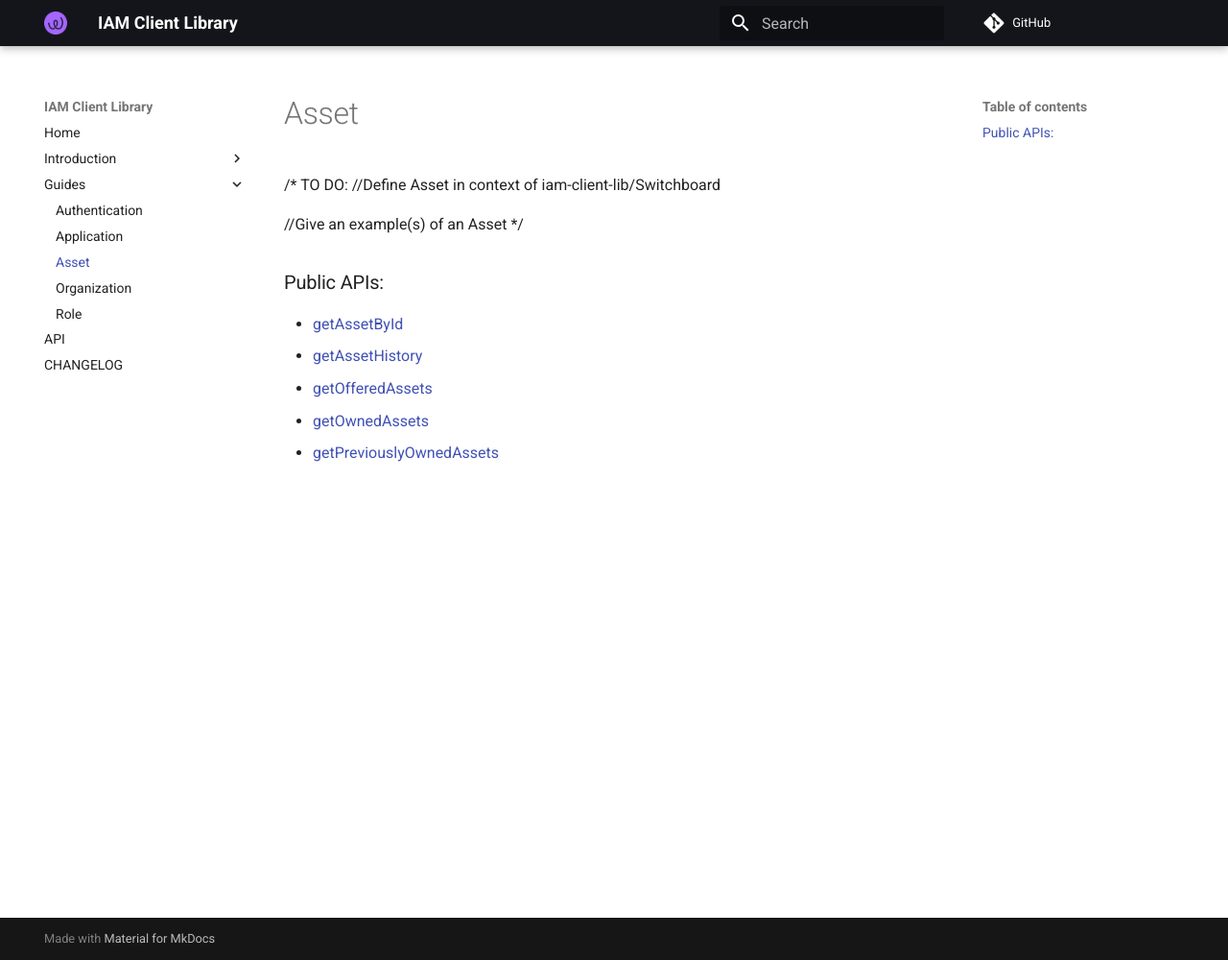
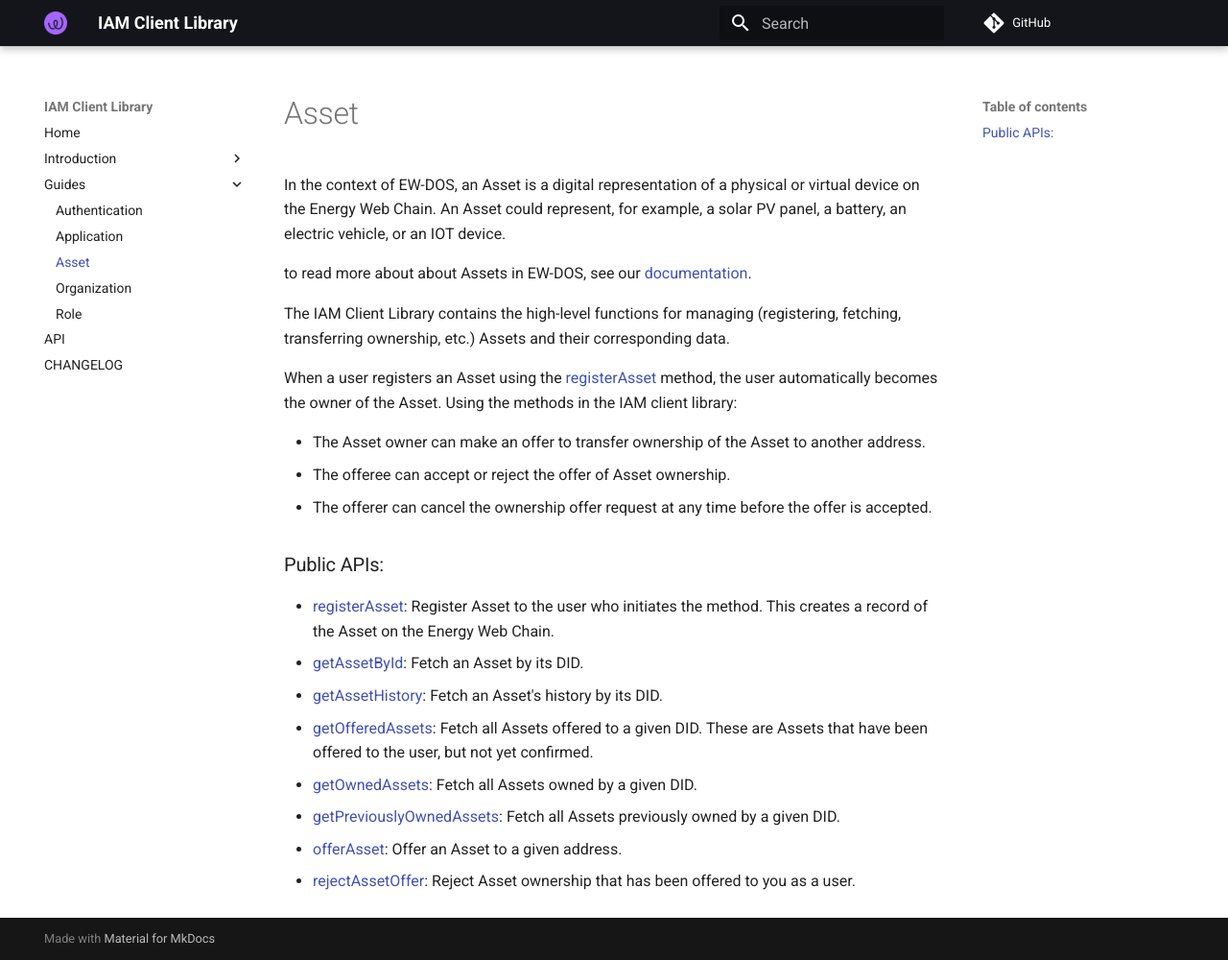
Before and after one commit to energywebfoundation/iam-client-lib, an MkDocs documentation site: the page built from docs/guides/asset.md, in a window 1280 px wide and 1000 px high. Shown: the whole window at 96% size. Built offline with MkDocs 1.6.1 and Material for MkDocs 9.7.7, drawn with Linux system fonts in a browser that asks for light colours; comment, search, counter and statistics services are not loaded.

Commit message:
add Asset guide md

```diff
--- a/docs/guides/asset.md
+++ b/docs/guides/asset.md
@@ -1,14 +1,24 @@
 # Asset
-/*
-TO DO:
-//Define Asset in context of iam-client-lib/Switchboard
 
-//Give an example(s) of an Asset
-*/
+In the context of EW-DOS, an Asset is a digital representation of a physical or virtual device on the Energy Web Chain. An Asset could represent, for example, a solar PV panel, a battery, an electric vehicle, or an IOT device.
+
+to read more about about Assets in EW-DOS, see our [documentation](https://energy-web-foundation.gitbook.io/energy-web/foundational-concepts/assets-in-ew-dos).
+
+The IAM Client Library contains the high-level functions for managing (registering, fetching, transferring ownership, etc.) Assets and their corresponding data.
+
+When a user registers an Asset using the [registerAsset](../api/classes/iam.IAM.md#registerasset) method, the user automatically becomes the owner of the Asset. Using the methods in the IAM client library:
+
+- The Asset owner can make an offer to transfer ownership of the Asset to another address.
+- The offeree can accept or reject the offer of Asset ownership.
+- The offerer can cancel the ownership offer request at any time before the offer is accepted.
+
 
 ### Public APIs:
-- [getAssetById](../api/classes/iam.IAM.md#getassetbyid)
-- [getAssetHistory](../api/classes/iam.IAM.md#getassethistory)
-- [getOfferedAssets](../api/classes/iam.IAM.md#getgetofferedassets)
-- [getOwnedAssets](../api/classes/iam.IAM.md#getownedassets)
-- [getPreviouslyOwnedAssets](../api/classes/iam.IAM.md#getpreviouslyownedassets)
+- [registerAsset](../api/classes/iam.IAM.md#registerasset): Register Asset to the user who initiates the method. This creates a record of the Asset on the Energy Web Chain.
+- [getAssetById](../api/classes/iam.IAM.md#getassetbyid): Fetch an Asset by its DID.
+- [getAssetHistory](../api/classes/iam.IAM.md#getassethistory): Fetch an Asset's history by its DID.
+- [getOfferedAssets](../api/classes/iam.IAM.md#getofferedassets): Fetch all Assets offered to a given DID. These are Assets that have been offered to the user, but not yet confirmed.
+- [getOwnedAssets](../api/classes/iam.IAM.md#getownedassets): Fetch all Assets owned by a given DID.
+- [getPreviouslyOwnedAssets](../api/classes/iam.IAM.md#getpreviouslyownedassets): Fetch all Assets previously owned by a given DID.
+- [offerAsset](../api/classes/iam.IAM.md#offerasset): Offer an Asset to a given address.
+- [rejectAssetOffer](../api/classes/iam.IAM.md#rejectassetoffer): Reject Asset ownership that has been offered to you as a user.
```
